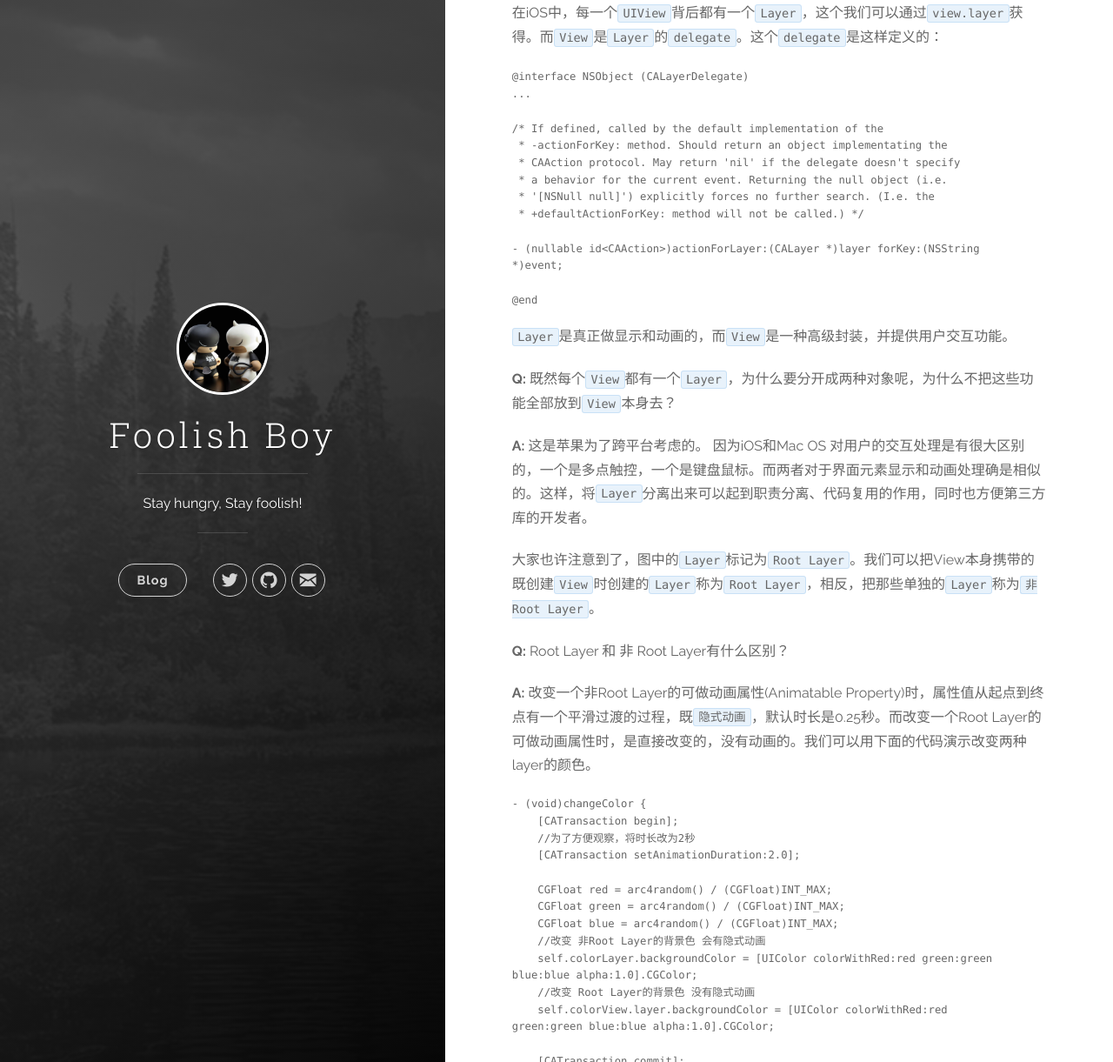
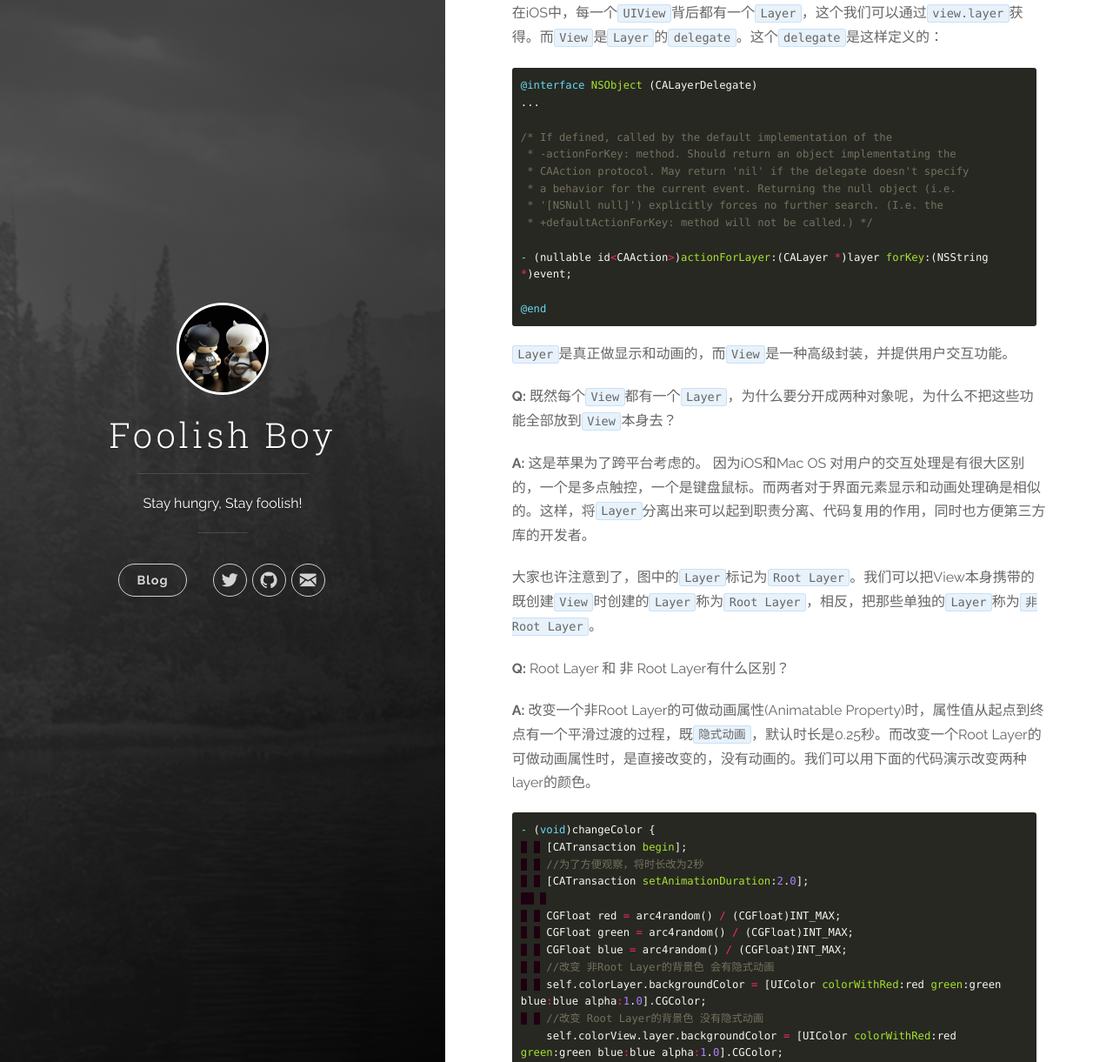
Before and after one commit to foolish-boy/foolish-boy.github.io, a Jekyll site: the page built from _posts/2016-11-28-浅谈Layer和Animation.md, in a window 1280 px wide and 1400 px high, scrolled down 451 px. Shown: the part 179-1400 px from the top of the window at 87% size. Built offline with Jekyll 4.4.1, drawn with Linux system fonts in a browser that asks for light colours; nearby versions of some CDN libraries; some of the changed text lies outside the part shown.

Commit message:
edit 2016-11-28-浅谈Layer和Animation.md

````diff
--- a/_posts/2016-11-28-浅谈Layer和Animation.md
+++ b/_posts/2016-11-28-浅谈Layer和Animation.md
@@ -12,7 +12,7 @@ iOS中的动画默认是指`Core Animation`，当然还有第三方的比如Face
 
 在iOS中，每一个`UIView`背后都有一个`Layer`，这个我们可以通过`view.layer`获得。而`View`是`Layer`的`delegate`。这个`delegate`是这样定义的：
 
-``` obbjective_c
+``` objective_c
 @interface NSObject (CALayerDelegate)
 ...
 
@@ -40,7 +40,7 @@ iOS中的动画默认是指`Core Animation`，当然还有第三方的比如Face
 
 **A:** 改变一个非Root Layer的可做动画属性(Animatable Property)时，属性值从起点到终点有一个平滑过渡的过程，既`隐式动画`，默认时长是0.25秒。而改变一个Root Layer的可做动画属性时，是直接改变的，没有动画的。我们可以用下面的代码演示改变两种layer的颜色。
 
-``` objctive_c
+``` objective_c
 - (void)changeColor {
     [CATransaction begin];
     //为了方便观察，将时长改为2秒
@@ -200,7 +200,7 @@ animation.removedOnCompletion = NO;
 
 特别指出，这里的`speed`为0代表动画暂停，与`timeOffset`一起可以暂停/恢复 动画。
 
-``` objctive_c
+``` objective_c
 - (void)pauseAnimation:(CALayer *)layer {
     CFTimeInterval pauseTime = [layer convertTime:CACurrentMediaTime() fromLayer:nil];
     layer.speed = 0;
````
